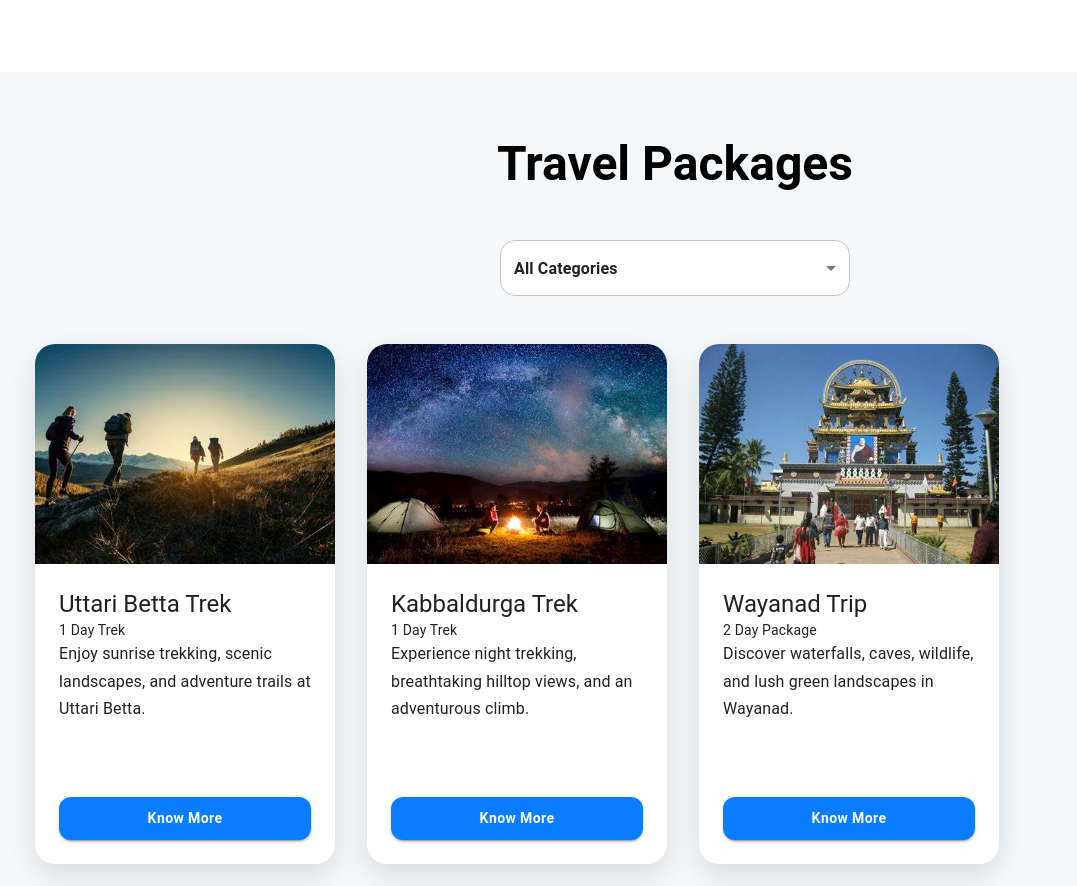
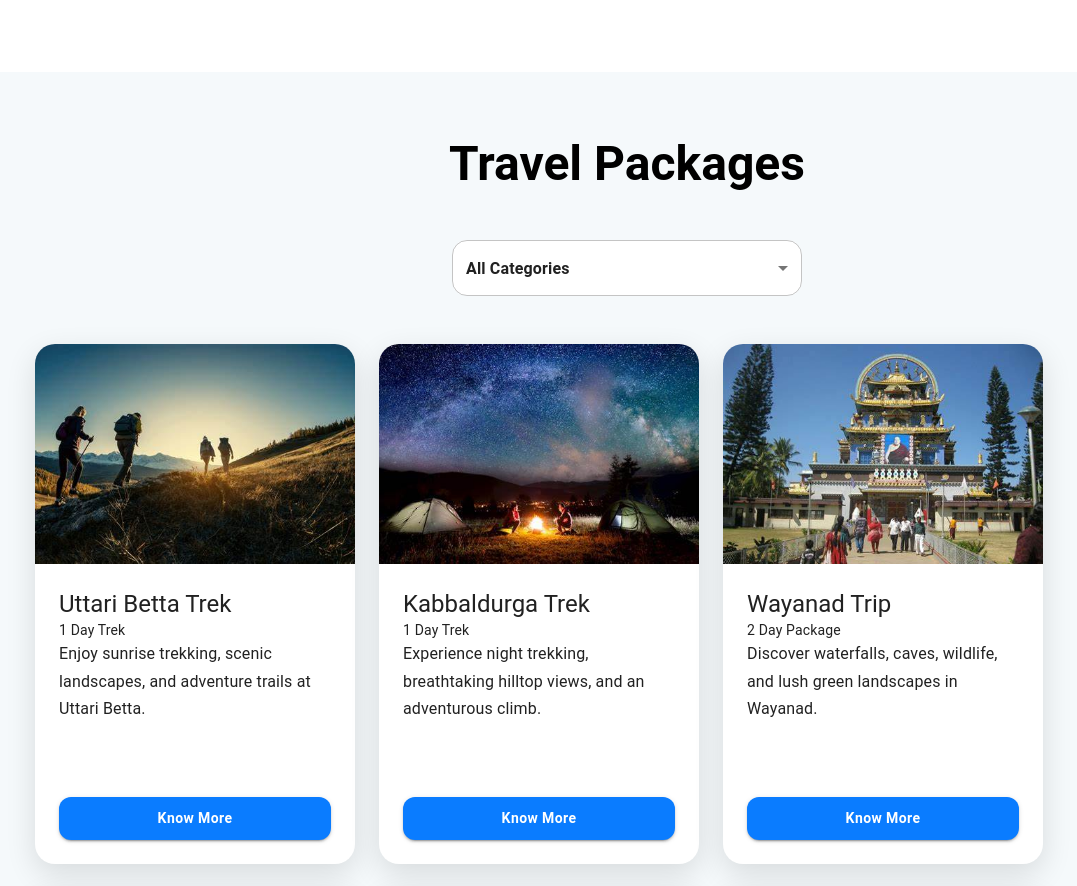
Before and after one commit to pravalik20/yuvapayana, a React (Create React App) app: page / in a window 1280 px wide. Shown: the part 1860-2746 px from the top of the page, without its empty margins (13-1090 px from the left). Built offline with nearby package versions, Linux system fonts and the light colour scheme.

Commit message:
Updated responsive travel packages section

```diff
--- a/src/Home/Packagepage.js
+++ b/src/Home/Packagepage.js
@@ -1,16 +1,14 @@
 import React, { useState } from "react";
-import {
-  Box,
-  Typography,
-  Card,
-  CardMedia,
-  CardContent,
-  Button,
-  Grid,
-  FormControl,
-  Select,
-  MenuItem,
-} from "@mui/material";
+import Box from "@mui/material/Box";
+import Typography from "@mui/material/Typography";
+import Card from "@mui/material/Card";
+import CardMedia from "@mui/material/CardMedia";
+import CardContent from "@mui/material/CardContent";
+import Button from "@mui/material/Button";
+import Grid from "@mui/material/Grid";
+import FormControl from "@mui/material/FormControl";
+import Select from "@mui/material/Select";
+import MenuItem from "@mui/material/MenuItem";
 import { useNavigate } from "react-router-dom";
 
 import hiking from "../Images/hiking.jpeg";
@@ -115,12 +113,27 @@ function Package() {
   const [selectedCategory, setSelectedCategory] =
     useState("All Categories");
 
+  const filteredPackages = packages.filter((pkg) =>
+    selectedCategory === "All Categories"
+      ? true
+      : pkg.category === selectedCategory
+  );
+
   return (
     <Box
       sx={{
         backgroundColor: "#f5f9fb",
         py: 8,
-        px: { xs: 2, md: 6 },
+        px: { xs: 2, sm: 3, md: 6 },
+        width: "100%",
+        overflowX: "hidden",
+        boxSizing: "border-box",
+      }}
+    >
+      <Box
+        sx={{
+          maxWidth: "1400px",
+          margin: "0 auto",
           width: "100%",
         }}
       >
@@ -130,7 +143,7 @@ function Package() {
             textAlign: "center",
             fontWeight: "bold",
             mb: 6,
-          fontSize: { xs: "2rem", md: "3rem" },
+            fontSize: { xs: "2rem", sm: "2.5rem", md: "3rem" },
           }}
         >
           Travel Packages
@@ -146,7 +159,7 @@ function Package() {
           <FormControl
             sx={{
               width: {
-              xs: "90%",
+                xs: "100%",
                 sm: "350px",
               },
             }}
@@ -171,21 +184,15 @@ function Package() {
 
         <Grid
           container
-        spacing={4}
+          spacing={3}
           justifyContent="center"
           alignItems="stretch"
           sx={{
             width: "100%",
-          margin: "0 auto",
+            margin: 0,
           }}
         >
-        {packages
-          .filter((pkg) =>
-            selectedCategory === "All Categories"
-              ? true
-              : pkg.category === selectedCategory
-          )
-          .map((pkg, index) => (
+          {filteredPackages.map((pkg, index) => (
             <Grid
               item
               xs={12}
@@ -193,19 +200,16 @@ function Package() {
               md={4}
               lg={3}
               key={index}
-              sx={{
-                display: "flex",
-                justifyContent: "center",
-              }}
+              display="flex"
+              justifyContent="center"
             >
               <Card
                 sx={{
                   width: {
-                    xs: "90%",
-                    sm: "270px",
-                    md: "300px",
+                    xs: "100%",
+                    sm: "320px",
                   },
-                  mx: "auto",
+                  maxWidth: "320px",
                   minHeight: "520px",
                   display: "flex",
                   flexDirection: "column",
@@ -273,6 +277,9 @@ function Package() {
                       py: 1.2,
                       fontWeight: "bold",
                       textTransform: "none",
+                      "&:hover": {
+                        backgroundColor: "#0666d6",
+                      },
                     }}
                   >
                     Know More
@@ -283,6 +290,7 @@ function Package() {
           ))}
         </Grid>
       </Box>
+    </Box>
   );
 }
 
```
Lines whose indentation alone changed are shown as unchanged.
